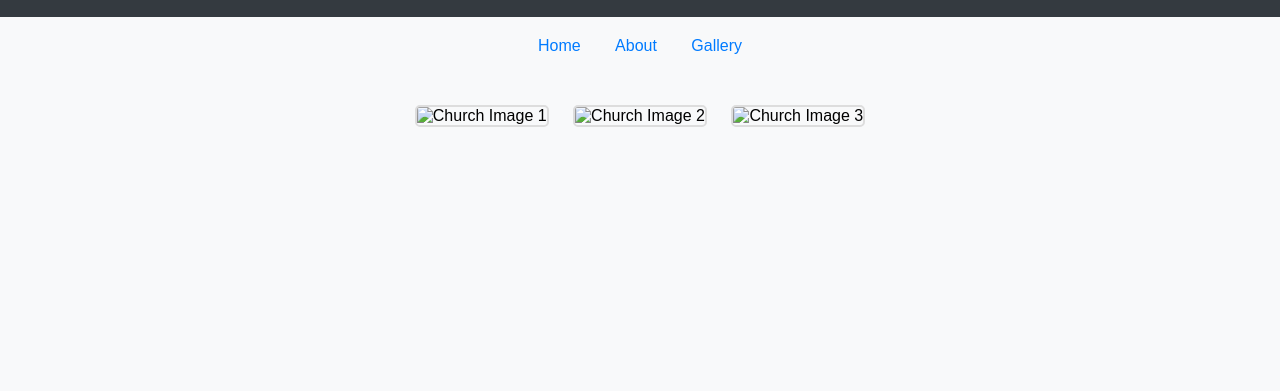
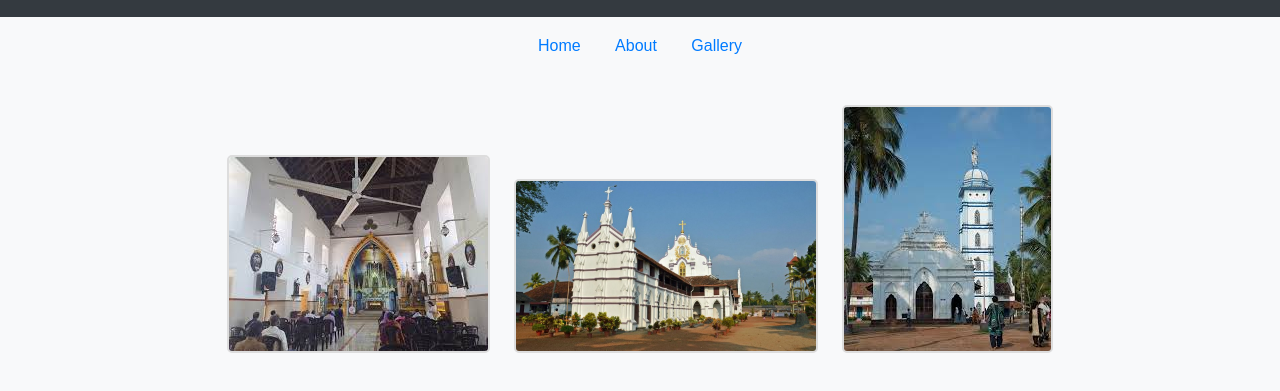
Before and after one commit to sherlie2005/St.ThomasChruch, a plain HTML site: page Gallery.html in a window 1280 px wide. Shown: the part 95-486 px from the top of the page. Drawn offline with Linux system fonts and the light colour scheme.

Commit message:
Update Gallery.html

```diff
--- a/Gallery.html
+++ b/Gallery.html
@@ -52,14 +52,14 @@
     </header>
     <nav>
         <a href="index.html">Home</a>
-        <a href="about.html">About</a>
-        <a href="gallery.html">Gallery</a>
+        <a href="About.html">About</a>
+        <a href="Gallery.html">Gallery</a>
     </nav>
     <main>
         <div class="gallery">
-            <img src="church1.jpg" alt="Church Image 1">
-            <img src="church2.jpg" alt="Church Image 2">
-            <img src="church3.jpg" alt="Church Image 3">
+            <img src="Church 3.jpeg" alt="Church Image 1">
+            <img src="Church 4.jpg" alt="Church Image 2">
+            <img src="Church 5.jpeg" alt="Church Image 3">
         </div>
     </main>
 </body>
```
